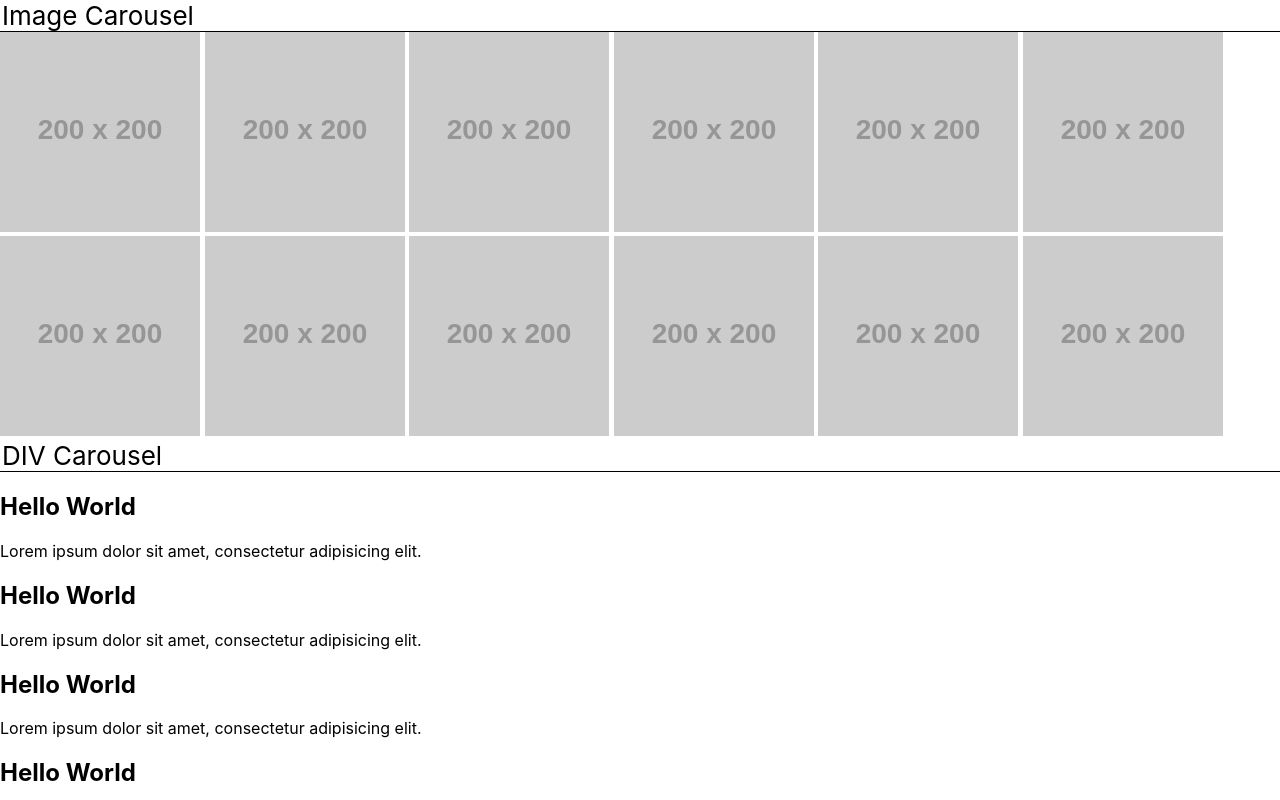
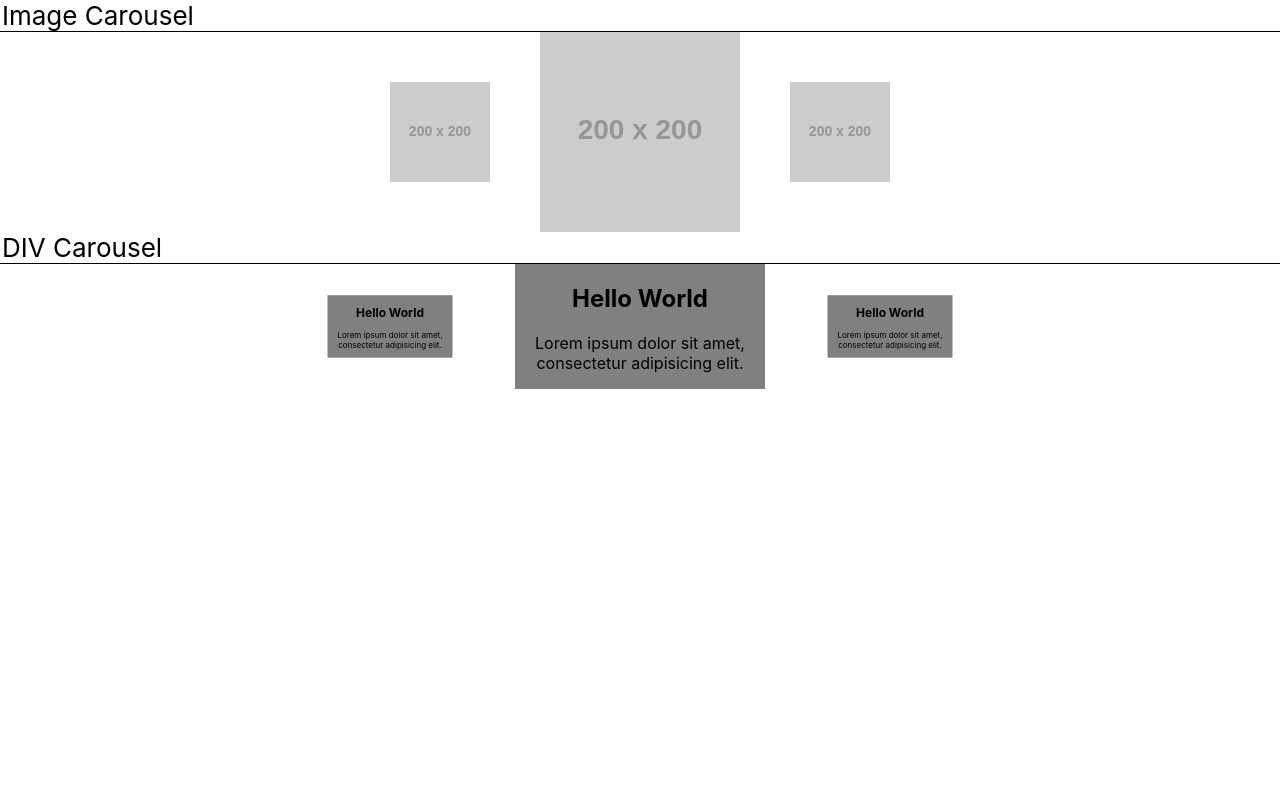
Before and after one commit to sowhatdoido/cykol, a website: page index.html in a window 1280 px wide. Shown: the top 800 px of the page. Drawn offline with nearby package versions, Linux system fonts and the light colour scheme; placeholder pictures from the web are drawn by us.

Commit message:
Basic styles added

```diff
--- a/index.html
+++ b/index.html
@@ -85,6 +85,11 @@
             font-size: 26px;
             border-bottom: 1px solid;
         }
+
+        #div-carousel > div {
+            background: gray;
+            font-size: 16px;
+        }
     </style>
 </body>
 </html>
--- a/src/cykol.css
+++ b/src/cykol.css
@@ -0,0 +1,68 @@
+.cykol-wrapper {
+    position: relative;
+    width: 100%;
+    text-align: center;
+    white-space: nowrap;
+    overflow: hidden;
+    font-size: 0;
+}
+
+.cykol-wrapper:before {
+    content: "";
+    margin-left: -100%;
+}
+.cykol-wrapper:after {
+    content: "";
+    margin-right: -100%;
+}
+
+.cykol-slide {
+    max-height: 0;
+    max-width: 0;
+    overflow: hidden;
+    white-space: normal;
+    display: inline-block;
+    vertical-align: middle;
+
+    -webkit-transform: scale(0);
+    -ms-transform: scale(0);
+    -o-transform: scale(0);
+    transform: scale(0);
+
+    -webkit-box-sizing: border-box;
+    -moz-box-sizing: border-box;
+    box-sizing: border-box;
+
+    /*
+        You can adjust the easing and duration here.
+    */
+    -webkit-transition: all ease 250ms;
+    -o-transition: all ease 250ms;
+    transition: all ease 250ms;
+}
+.cykol-slide-active,
+.cykol-slide-preview {
+    /*
+        These values will affect the smoothness of
+    the animation.
+        Works best when slides are all the same size but
+        the rule of them is to set them to the size of your largest image.
+    */
+    max-height: 250px;
+    max-width: 250px;
+}
+.cykol-slide-preview {
+    /*
+        You can change the scale of the thumbnails here
+    */
+    -webkit-transform: scale(0.5);
+    -ms-transform: scale(0.5);
+    -o-transform: scale(0.5);
+    transform: scale(0.5);
+}
+.cykol-slide-active {
+    -webkit-transform: scale(1);
+    -ms-transform: scale(1);
+    -o-transform: scale(1);
+    transform: scale(1);
+}
--- a/src/cykol.js
+++ b/src/cykol.js
@@ -20,6 +20,7 @@
     Cykol.prototype.init = function(){
         var $wrapper = this.element;
 
+        $wrapper.children().addClass('cykol-slide');
         $wrapper.addClass('cykol-wrapper');
 
         if(this.options.continuous == true){
```
